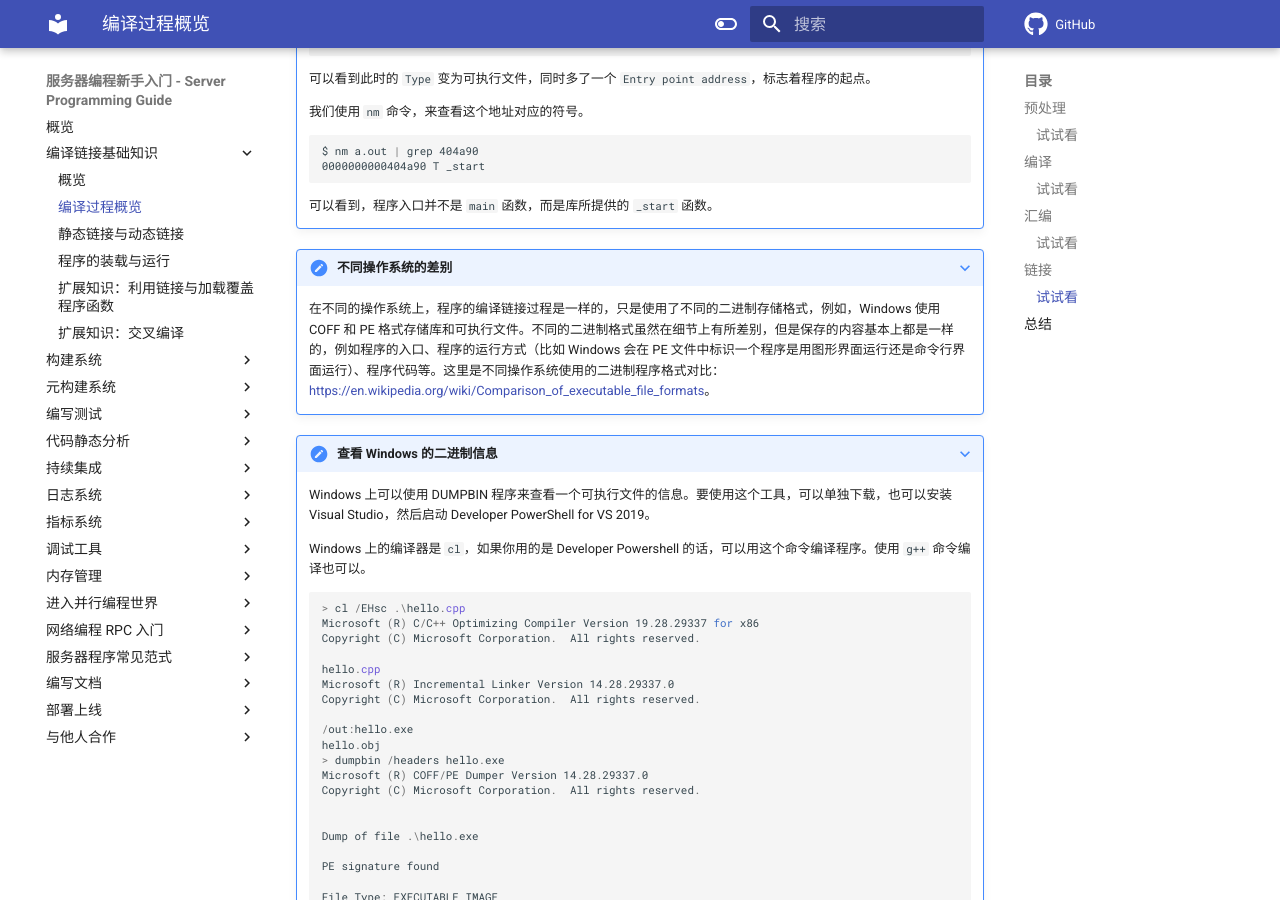
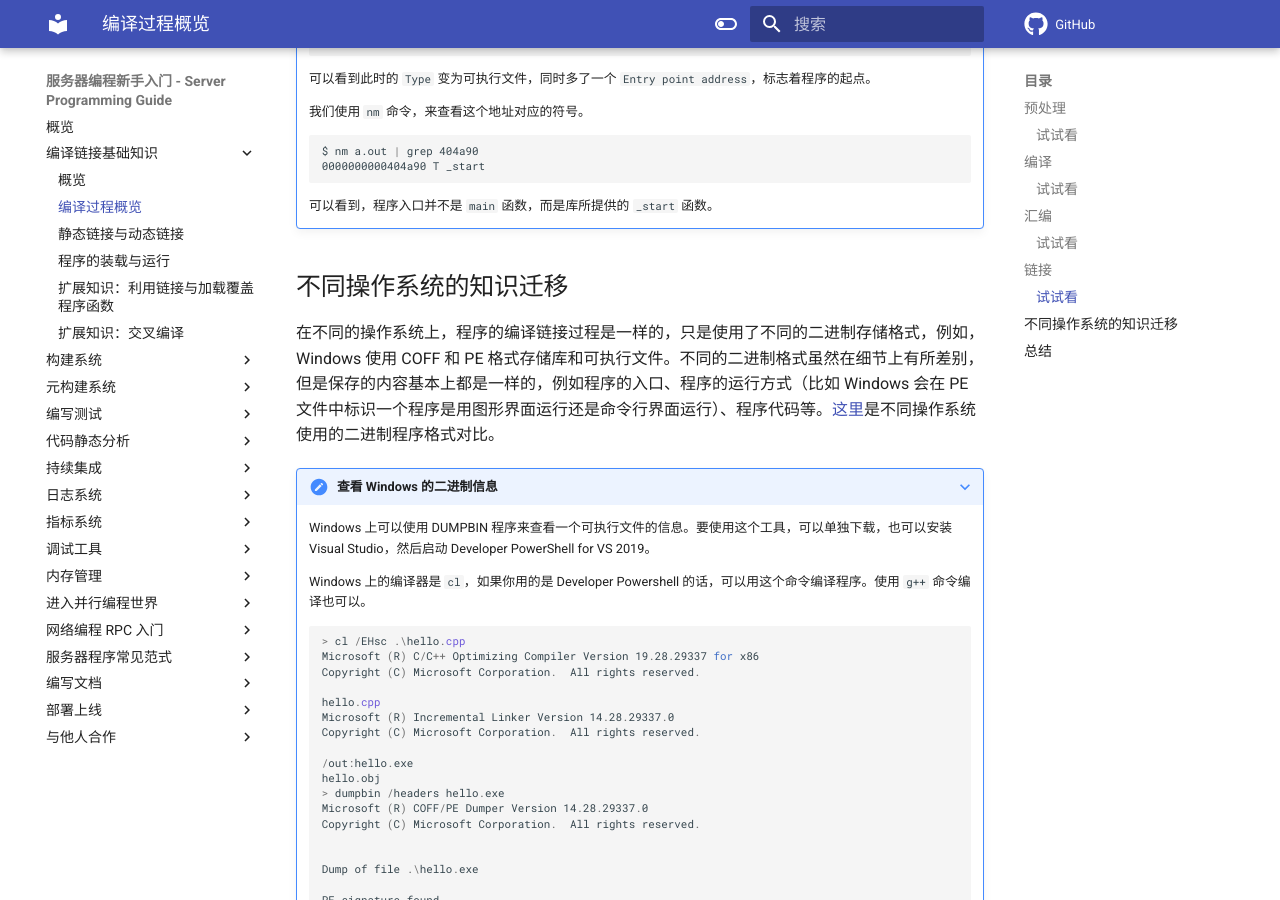
Before and after one commit to howardlau1999/server-programming-guide, an MkDocs documentation site: the page built from docs/basics/procedure.md, in a window 1280 px wide and 900 px high, scrolled down 8000 px. Built offline with MkDocs 1.6.1 and Material for MkDocs 9.7.7, drawn with Linux system fonts in a browser that asks for light colours; emoji names are drawn with the system emoji font; comment, search, counter and statistics services are not loaded.

Commit message:
add section

```diff
--- a/docs/basics/procedure.md
+++ b/docs/basics/procedure.md
@@ -333,8 +333,9 @@ Hello, world
 
     可以看到，程序入口并不是 `main` 函数，而是库所提供的 `_start` 函数。
 
-???+note "不同操作系统的差别"
-    在不同的操作系统上，程序的编译链接过程是一样的，只是使用了不同的二进制存储格式，例如，Windows 使用 COFF 和 PE 格式存储库和可执行文件。不同的二进制格式虽然在细节上有所差别，但是保存的内容基本上都是一样的，例如程序的入口、程序的运行方式（比如 Windows 会在 PE 文件中标识一个程序是用图形界面运行还是命令行界面运行）、程序代码等。这里是不同操作系统使用的二进制程序格式对比：[https://en.wikipedia.org/wiki/Comparison_of_executable_file_formats](https://en.wikipedia.org/wiki/Comparison_of_executable_file_formats)。
+## 不同操作系统的知识迁移
+
+在不同的操作系统上，程序的编译链接过程是一样的，只是使用了不同的二进制存储格式，例如，Windows 使用 COFF 和 PE 格式存储库和可执行文件。不同的二进制格式虽然在细节上有所差别，但是保存的内容基本上都是一样的，例如程序的入口、程序的运行方式（比如 Windows 会在 PE 文件中标识一个程序是用图形界面运行还是命令行界面运行）、程序代码等。[这里](https://en.wikipedia.org/wiki/Comparison_of_executable_file_formats)是不同操作系统使用的二进制程序格式对比。
 
 ???+note "查看 Windows 的二进制信息"
     Windows 上可以使用 DUMPBIN 程序来查看一个可执行文件的信息。要使用这个工具，可以单独下载，也可以安装 Visual Studio，然后启动 Developer PowerShell for VS 2019。
```
